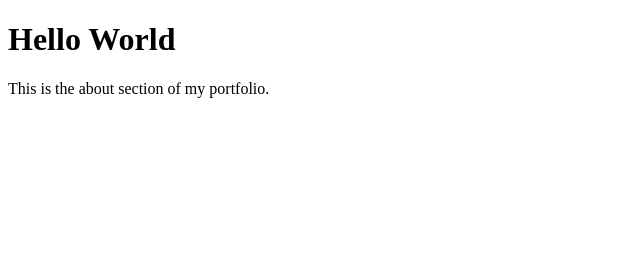
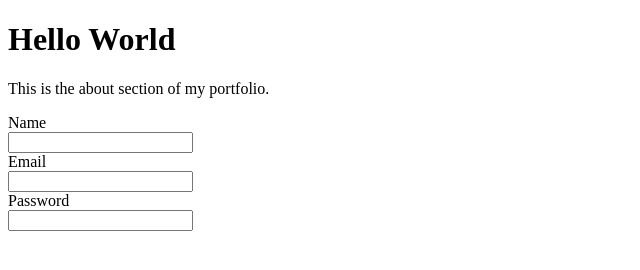
Before and after one commit to mamir1996/Portfolio_web, a plain HTML site: page index.html in a window 1280 px wide. Shown: the whole page, without its empty margins (0-640 px from the left). Drawn offline with Linux system fonts and the light colour scheme.

Commit message:
Add form in index.html

```diff
--- a/index.html
+++ b/index.html
@@ -3,5 +3,15 @@
 <head><title>My Portfolio</title></head>
 <body><h1>Hello World</h1>
 <p>This is the about section of my portfolio.</p>
+
+<form>
+  <label>Name</label><br>
+  <input type="text" name="name"><br>
+  <label>Email</label><br>
+  <input type="email" name="email"><br>
+  <label>Password</label> <br>
+  <input type="password" name="pswd">
+</form>
+
 </body>
 </html>
```
